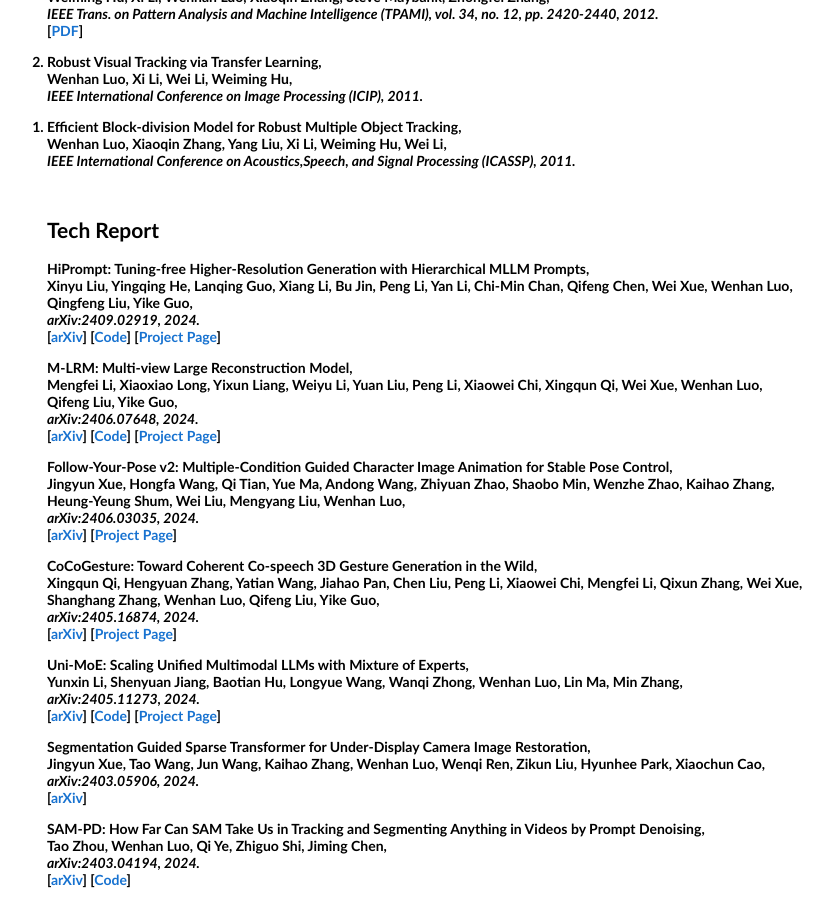
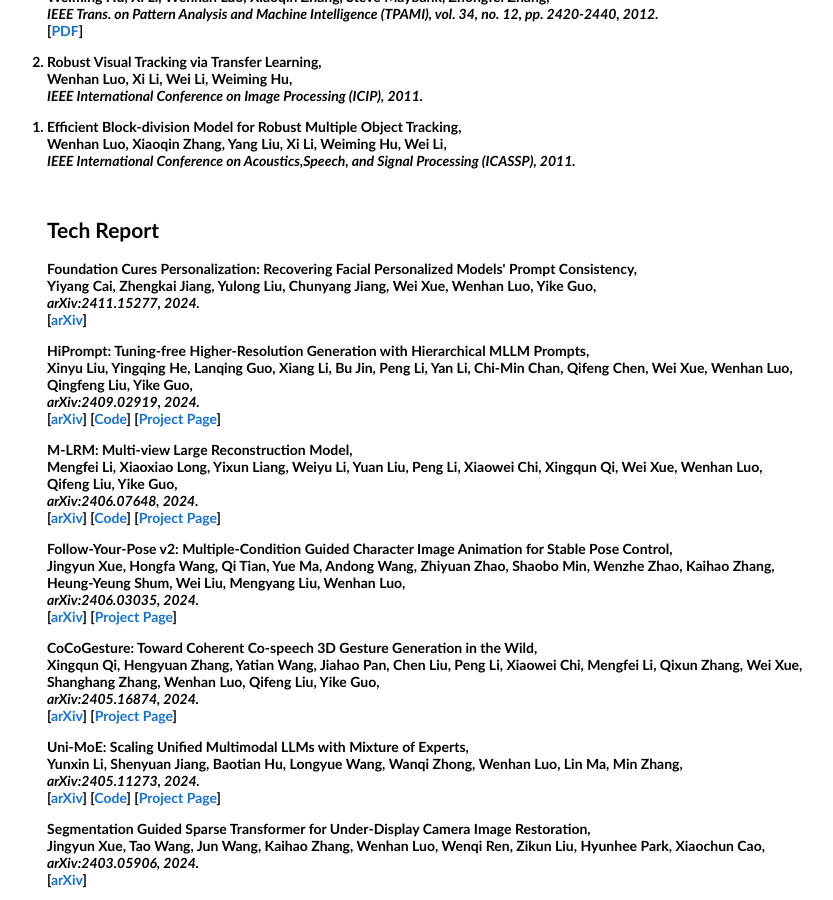
Before and after one commit to whluo/whluo.github.io, a Jekyll site: the page assets/publication.html, which Jekyll copies as it is, in a window 1280 px wide and 900 px high, scrolled down 7097 px. Shown: the whole window, without its empty margins (233-1066 px from the left). Built offline with Jekyll 4.4.1, drawn with Linux system fonts in a browser that asks for light colours.

Commit message:
update pubs

```diff
--- a/assets/publication.html
+++ b/assets/publication.html
@@ -1084,6 +1084,13 @@
                 <h2>Tech Report</h2>
                 <div class="research">
 
+                  <papertitle>Foundation Cures Personalization: Recovering Facial Personalized Models' Prompt Consistency</papertitle>,
+                  <br>Yiyang Cai, Zhengkai Jiang, Yulong Liu, Chunyang Jiang, Wei Xue, Wenhan Luo, Yike Guo,<br>
+                  <i>arXiv:2411.15277, 2024.</i>
+                  <br>
+                  [<a href="https://arxiv.org/abs/2411.15277" target="_blank">arXiv</a>]
+                  <p></p>
+
                   <papertitle>HiPrompt: Tuning-free Higher-Resolution Generation with Hierarchical MLLM Prompts</papertitle>,
                   <br>Xinyu Liu, Yingqing He, Lanqing Guo, Xiang Li, Bu Jin, Peng Li, Yan Li, Chi-Min Chan, Qifeng Chen, Wei Xue, Wenhan Luo, Qingfeng Liu, Yike Guo,<br>
                   <i>arXiv:2409.02919, 2024.</i>
```
